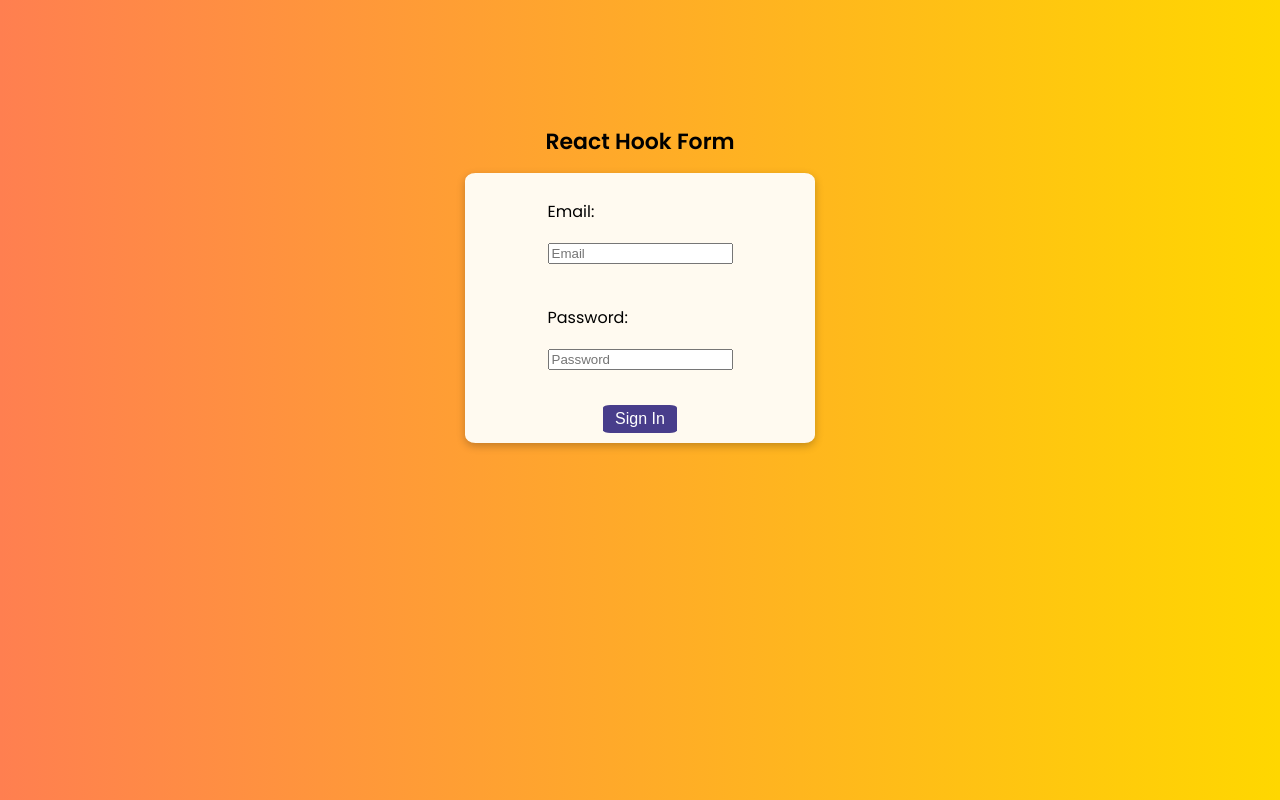
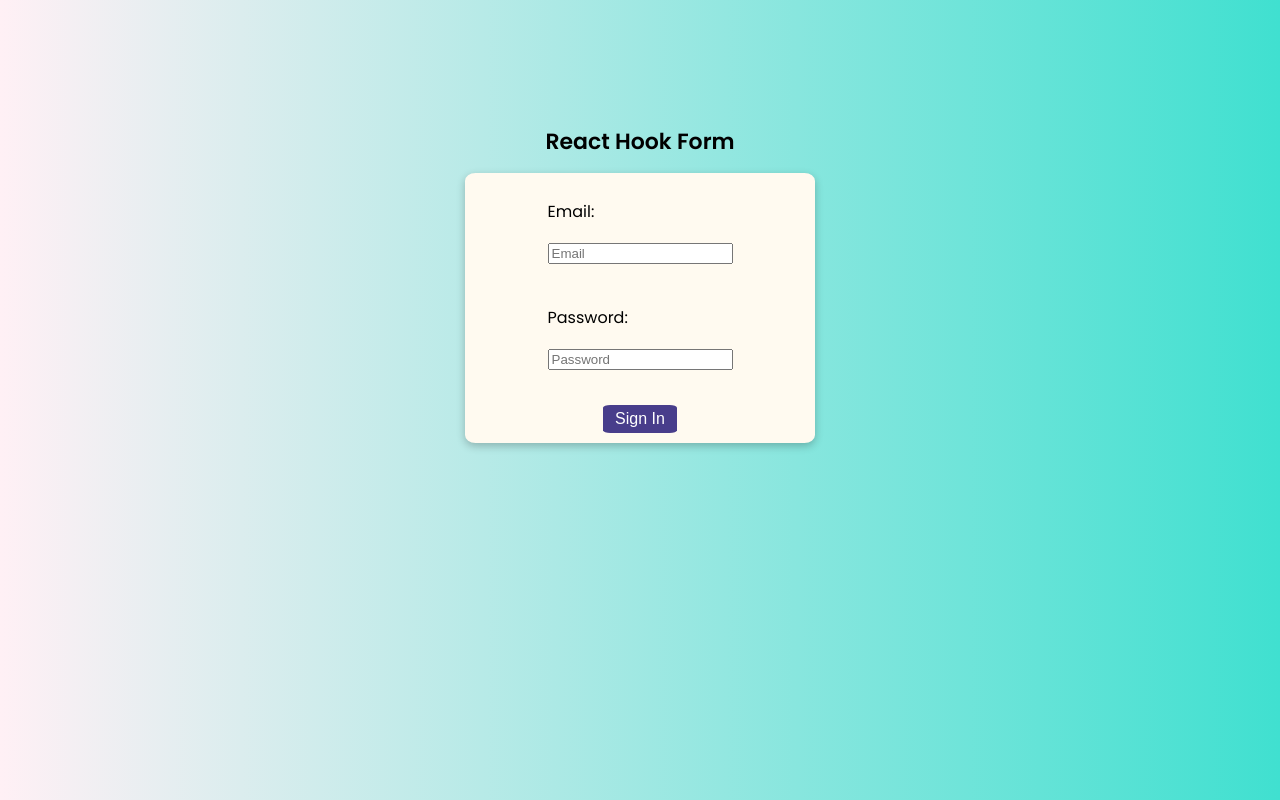
Before and after one commit to codeAdventureNow/React_Hook_Form_Project, a React (Create React App) app: page / in a window 1280 px wide. Built offline with nearby package versions, Linux system fonts and the light colour scheme.

Commit message:
changed background color, deleted css comments

```diff
--- a/src/App.css
+++ b/src/App.css
@@ -9,7 +9,7 @@ body {
   margin: 20px;
   padding: 0;
 
-  background: linear-gradient(to right, #ff7f50, #ffd700);
+  background: linear-gradient(to right, #fff0f5, #40e0d0);
 }
 
 h1 {
@@ -82,9 +82,9 @@ input[type='password']:focus {
   flex-direction: column;
   justify-content: center;
   align-items: center;
-  background: linear-gradient(to right, #ff7f50, #ffd700);
+
   background: #fffaf0;
-  /* background: #ff7f50; */
+
   width: 350px;
   height: auto;
   border-radius: 3%;
```
